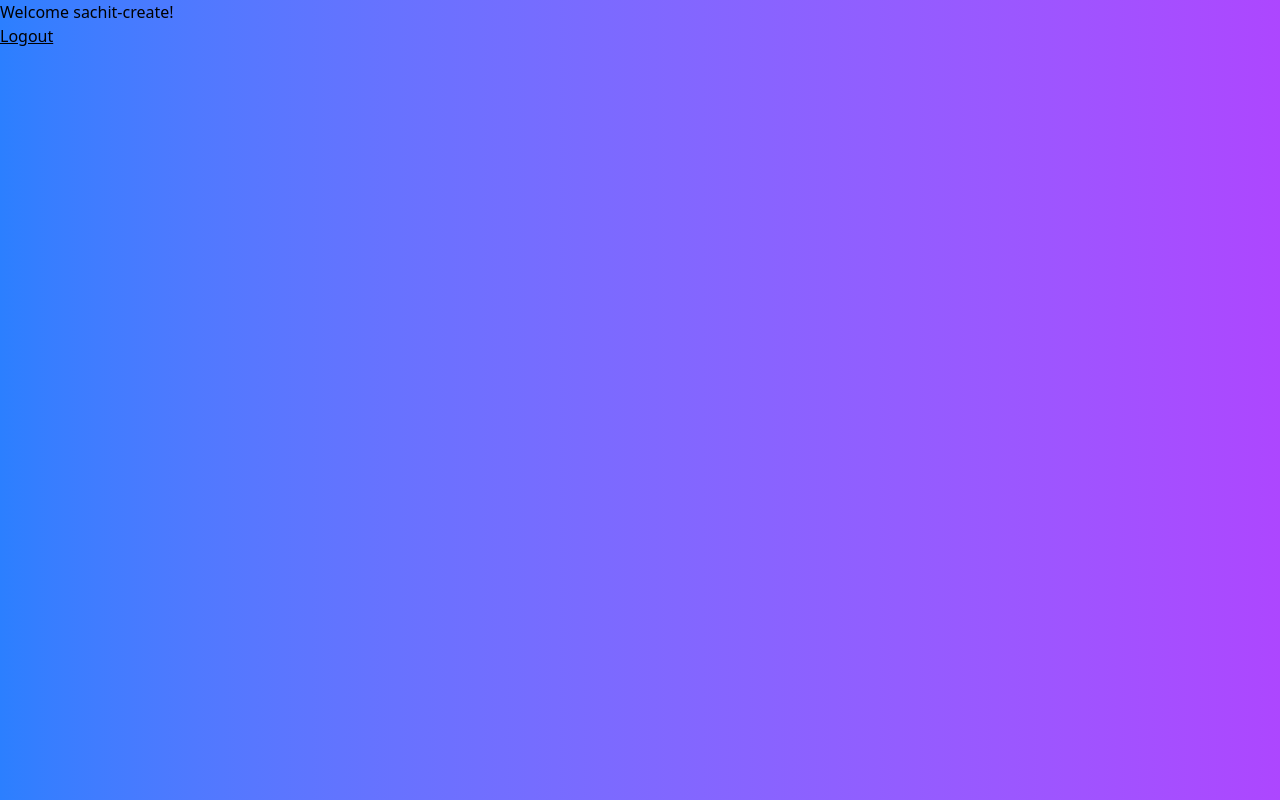
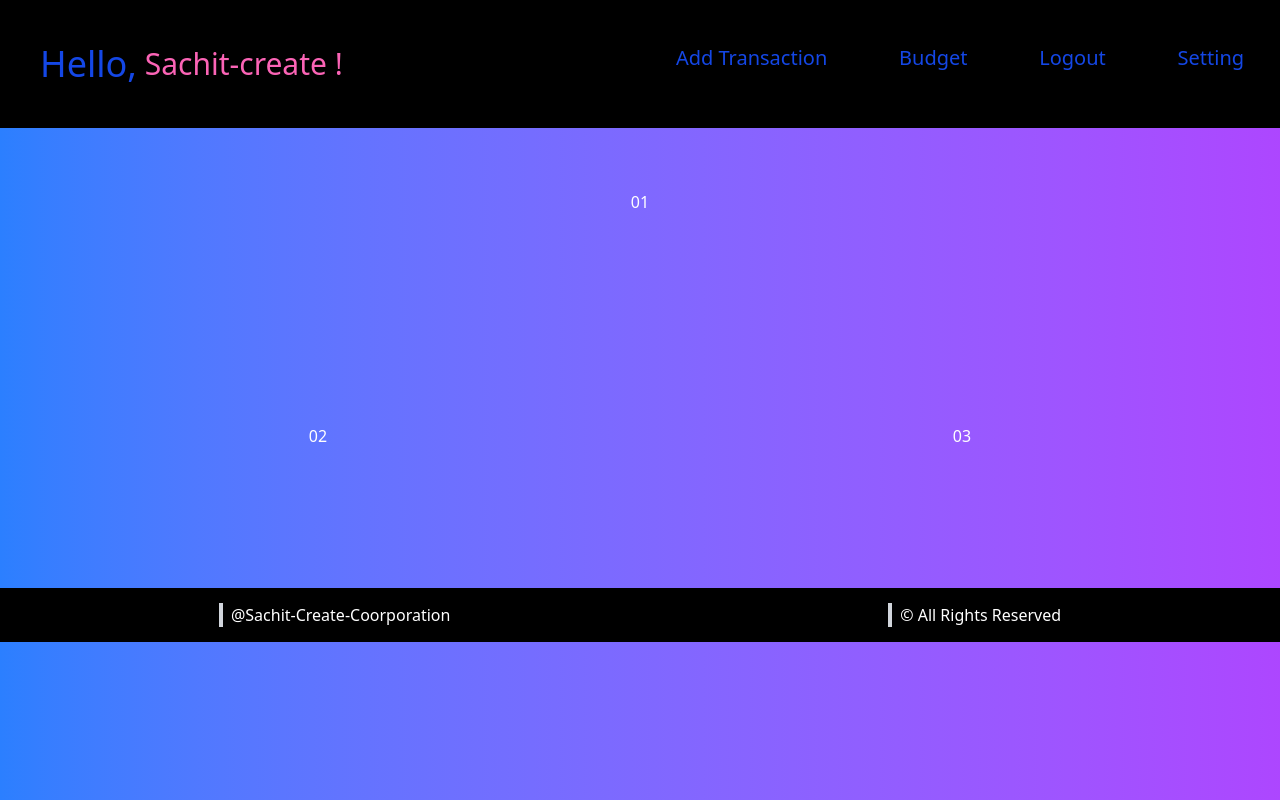
Before and after one commit to sachit-create/FinanceTracker_2, a Flask app: page / in a window 1280 px wide. Run offline with Flask 3, Linux system fonts and the light colour scheme; a user stored in the database is signed in; style sheets or scripts are compiled from the project's sources.

Commit message:
working on home page

```diff
--- a/flaskApp/app.py
+++ b/flaskApp/app.py
@@ -13,8 +13,7 @@ migrate = Migrate(app,db)
 def home():
     if "user_id" not in session :
         return redirect(url_for("login"))
-    greet_text = f"Welcome {session['username']}!"
-    return render_template("home.html", msg=greet_text)
+    return render_template("home.html", msg=str(session['username']).capitalize())
 
 @app.route('/register' , methods=['GET','POST'])
 def register():
@@ -59,5 +58,9 @@ def logout():
     session.clear()
     return redirect(url_for("login"))
 
+@app.route('/addtrac')
+def addtrac():
+    return render_template('tracform.html')
+
 if __name__=='__main__':
     app.run(host='0.0.0.0',debug=True)
--- a/flaskApp/templates/base.html
+++ b/flaskApp/templates/base.html
@@ -6,7 +6,7 @@
     <title>{% block title %}base page{% endblock  %}</title>
     <link rel="stylesheet" href="./static/src/output.css">
 </head>
-<body class="h-full w-full bg-gradient-to-r from-blue-500 to-purple-500">
+<body class="h-screen w-full bg-gradient-to-r from-blue-500 to-purple-500 min-w-[360px]">
     {% block content %}
         <h1 class="bg-amber-700" >Hello this project is started</h1>
     {% endblock  %}
--- a/flaskApp/templates/home.html
+++ b/flaskApp/templates/home.html
@@ -1,9 +1,48 @@
-{% extends "base.html" %}
+{% extends "base.html" %} {% block title %}Home Page{% endblock %} {% block
+content %}
+<header
+  class="bg-black h-32 w-full flex items-center justify-between text-white min-w-[360px]"
+>
+  <div class="h-full w-1/2 flex items-center justify-start">
+    <h1 class="ml-10 text-4xl text-blue-700">Hello,</h1>
+    <h2 class="text-3xl text-pink-400">&nbsp;{{msg}} !</h2>
+  </div>
+  <nav class="h-full w-1/2 flex items-center justify-around text-xl">
+    <a
+      class="text-blue-700 pb-2 border-b-4 border-black transition duration-150 hover:border-pink-600"
+      href="{{url_for('addtrac')}}"
+      >Add Transaction</a
+    >
+    <a class="text-blue-700 pb-2 border-b-4 border-black transition duration-150 hover:border-pink-600" href=""
+      >Budget</a
+    >
+    <a
+      class="text-blue-700 pb-2 border-b-4 border-black transition duration-150 hover:border-pink-600"
+      href="{{url_for('logout')}}"
+      >Logout</a
+    >
+    <a class="text-blue-700 pb-2 border-b-4 border-black transition duration-150 hover:border-pink-600" href=""
+      >Setting</a
+    >
+  </nav>
+</header>
 
-{% block title %}Home Page{% endblock  %}
 
-{% block content %}
-     <h1>{{msg}}</h1>
+<main class="h-115 w-full grid grid-cols-2 grid-rows-3 gap-2 text-white min-w-[360px] bg-no-repeat">
 
-     <a class="underline" href="{{url_for('logout')}}">Logout</a>
-{% endblock  %}
+      <section class="col-span-2 row-span-1 flex items-center justify-center">01</section>
+      <!--recent 5 transactions-->
+      <section class="col-span-1 row-span-2 flex items-center justify-center">
+            02
+      </section>
+      <!--Charts-->
+      <section class="col-span-1 row-span-2 flex items-center justify-center">
+            03
+      </section>
+</main>
+
+<footer class="bg-black w-full h-13.5 text-white flex items-center justify-around min-w-[360px]">
+      <h1 class="border-l-4 border-l-gray-300 pl-2">@Sachit-Create-Coorporation</h1>
+      <h1 class="border-l-4 border-l-gray-300 pl-2">&copy; All Rights Reserved</h1>
+</footer>
+{% endblock %}
```
Also changed, not shown: flaskApp/templates/tracform.html (added, +9 -0 lines), README.md.
